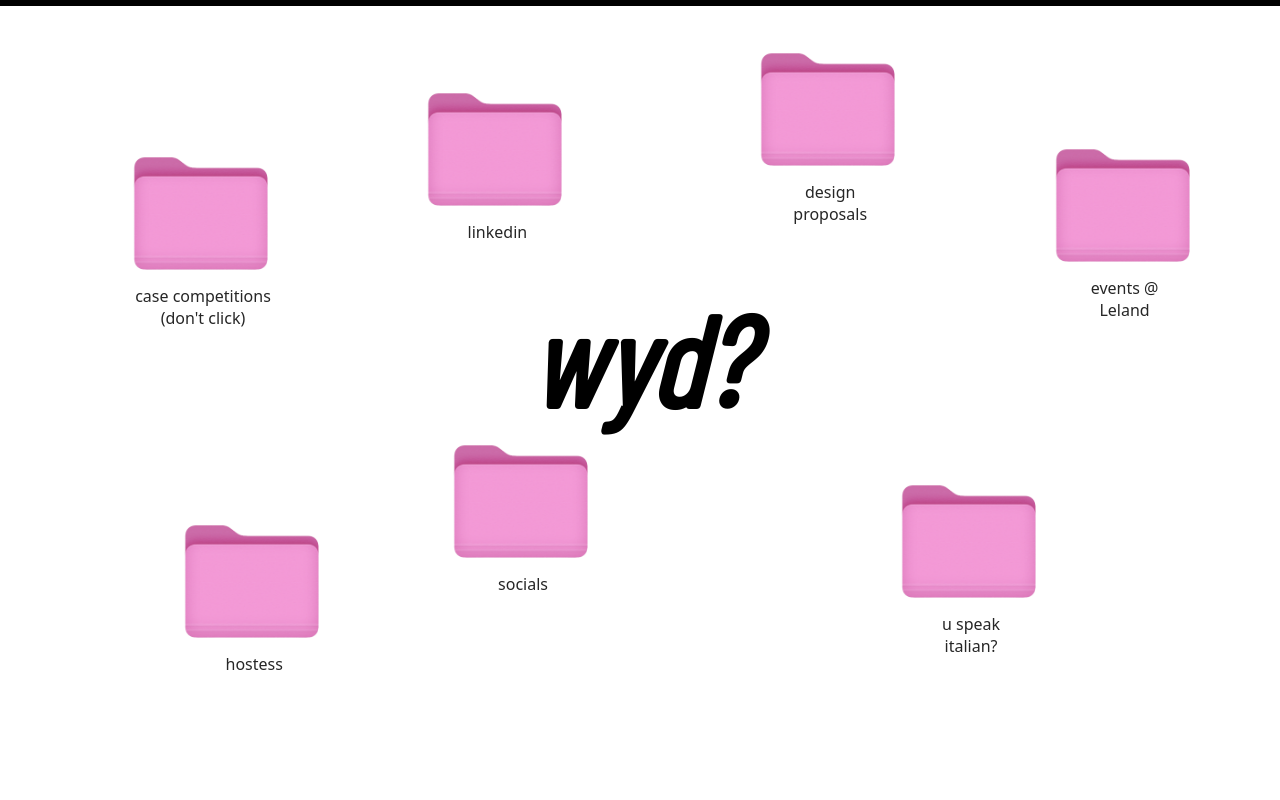
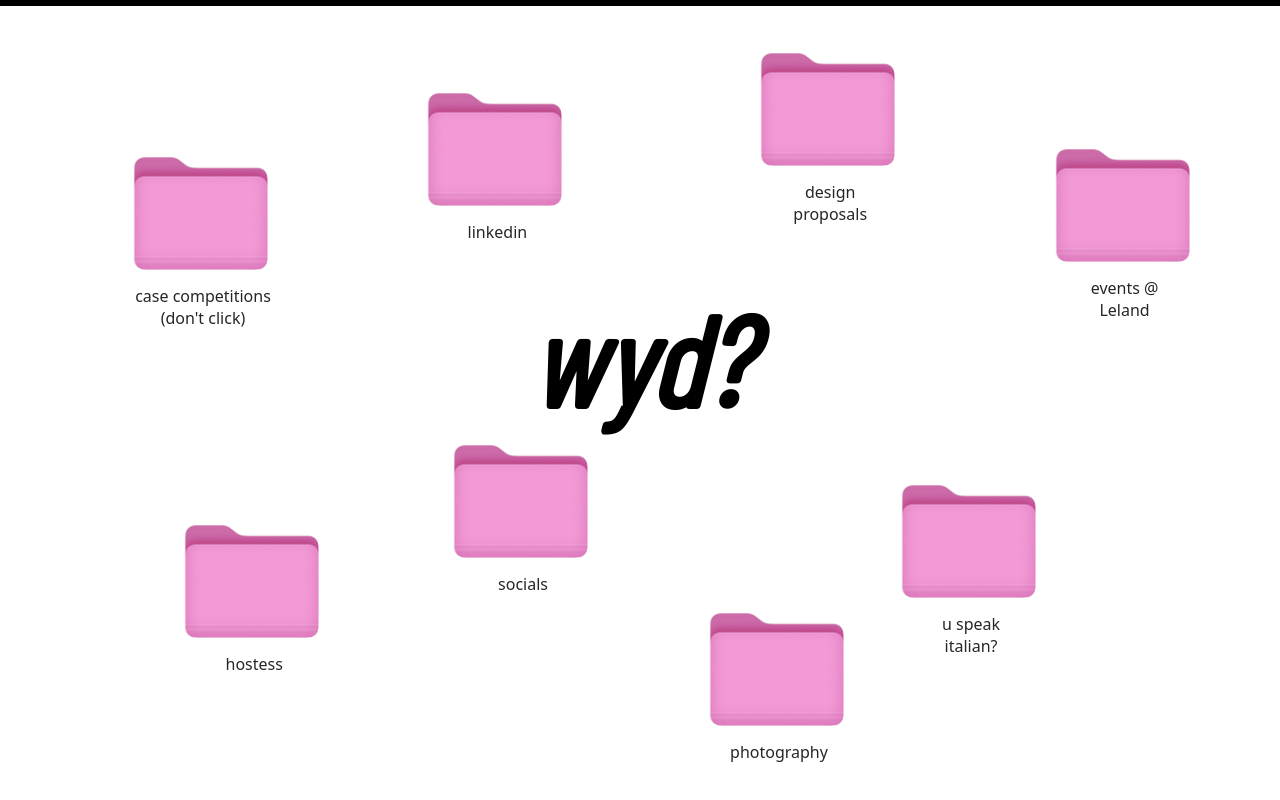
Before and after one commit to paigelm1/portfolio, a Next.js app: page / in a window 1280 px wide. Shown: the part 794-1594 px from the top of the page. Built offline with nearby package versions, Linux system fonts and the light colour scheme; grey boxes are pictures that could not be loaded; a web font is replaced by a local one.

Commit message:
Add photography folder linking to paigemortensen.com

```diff
--- a/src/app/page.tsx
+++ b/src/app/page.tsx
@@ -10,6 +10,7 @@ const folders = [
   { label: "hostess",                          href: "/hostess",                                   left: "14%", top: "64%", external: false },
   { label: "u speak\nitalian?",                href: "/u-speak-italian",                           left: "70%", top: "59%", external: false },
   { label: "linkedin",                         href: "https://www.linkedin.com/in/paigemortensen/", left: "33%", top: "10%", external: true  },
+  { label: "photography",                      href: "https://paigemortensen.com",                  left: "55%", top: "75%", external: true  },
 ];
 
 export default function Home() {
```
